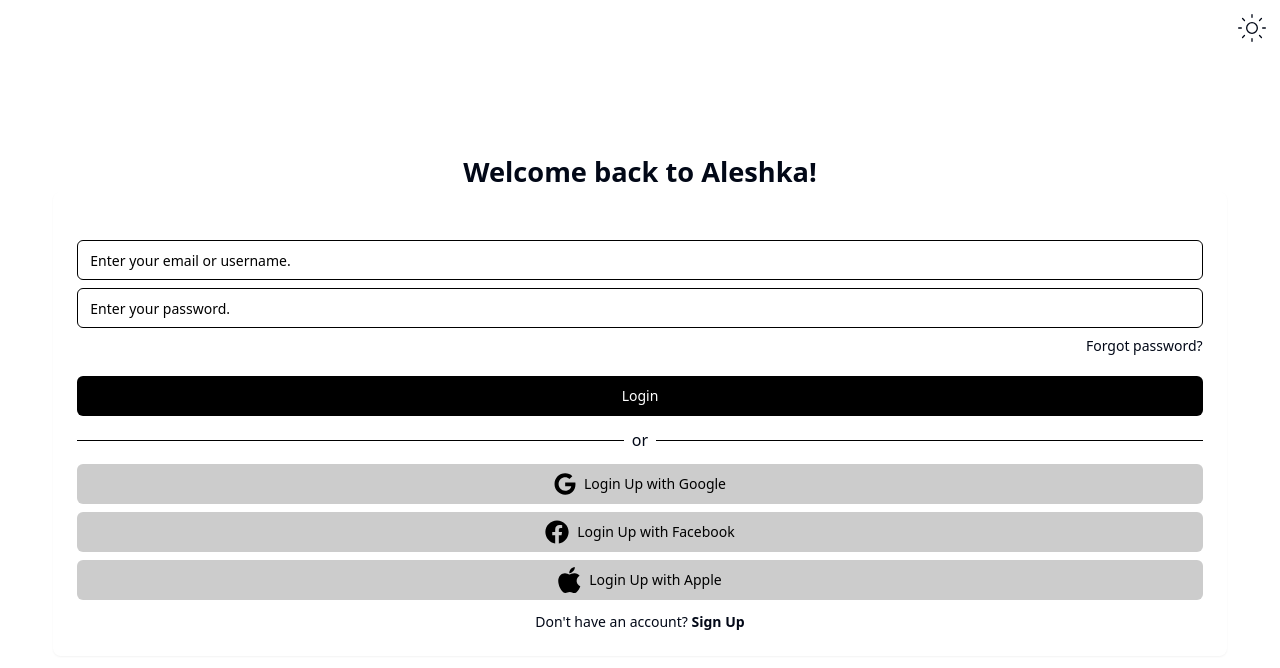
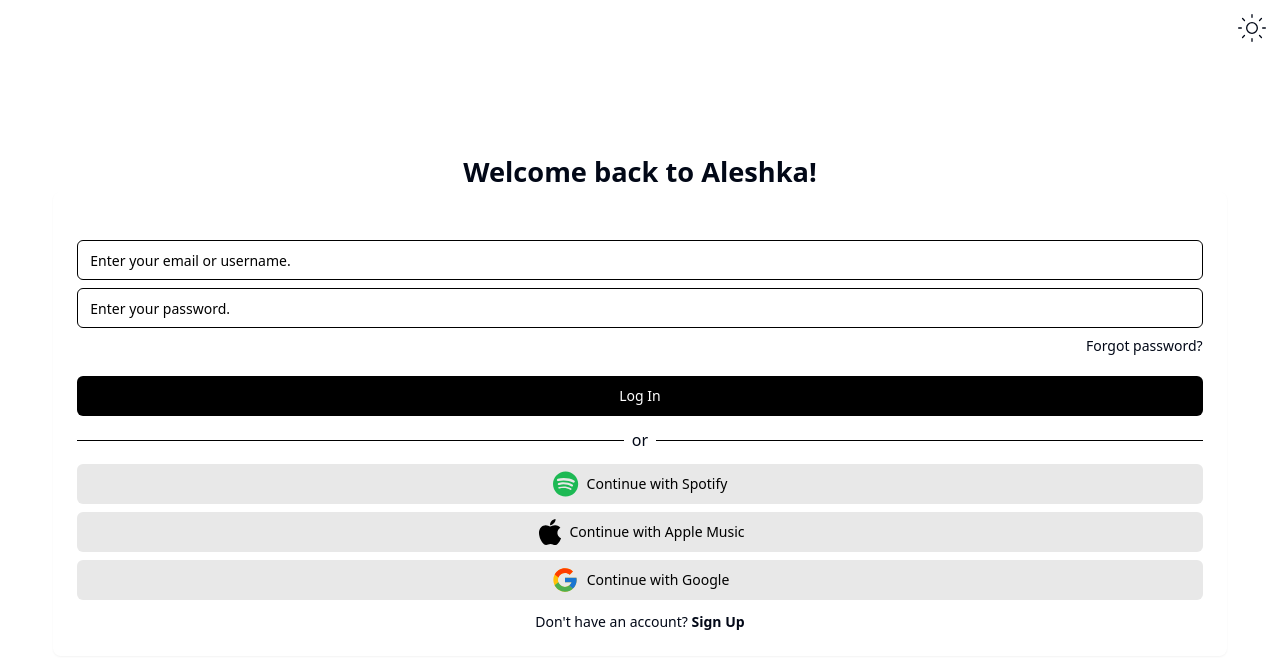
Before and after one commit to Aleshka-Music/aleshka-client, a React (Vite) app: page /login in a window 1280 px wide. Shown: the top 668 px of the page. Built offline with nearby package versions, Linux system fonts and the light colour scheme.

Commit message:
Connection Sign up and Login to server | Spotify user token login

```diff
--- a/package.json
+++ b/package.json
@@ -15,6 +15,8 @@
     "@radix-ui/react-label": "^2.1.0",
     "@radix-ui/react-separator": "^1.1.0",
     "@radix-ui/react-slot": "^1.1.0",
+    "@types/react-router-dom": "^5.3.3",
+    "axios": "^1.7.2",
     "class-variance-authority": "^0.7.0",
     "clsx": "^2.1.1",
     "lucide-react": "^0.395.0",
@@ -22,7 +24,7 @@
     "react-dom": "^18.2.0",
     "react-hook-form": "^7.52.1",
     "react-icons": "^5.2.1",
-    "react-router-dom": "^6.23.1",
+    "react-router-dom": "^6.25.1",
     "tailwind-merge": "^2.3.0",
     "tailwindcss-animate": "^1.0.7",
     "zod": "^3.23.8"
--- a/src/App.tsx
+++ b/src/App.tsx
@@ -1,4 +1,3 @@
-// import React from 'react'
 import { Route, Routes } from "react-router-dom";
 import SignUp from "./pages/SignUp/SignUp";
 import Login from "./pages/Login/Login";
@@ -8,10 +7,6 @@
   return (
     <ThemeProvider>
       <Routes>
-        {/* <Route path="/" element={<div>Landing Page</div>} /> */}
-        {/* path: "/" is for landing page */}
-
-        {/* path: "/signup" is for signup page. "/" Is momentary */}
         <Route path="/" element={<SignUp />} />
         <Route path="/login" element={<Login />} />
       </Routes>
--- a/src/pages/Login/Login.tsx
+++ b/src/pages/Login/Login.tsx
@@ -1,7 +1,15 @@
 // import React from 'react'
+// import { useEffect } from "react";
+// import {
+//   GoogleLogin,
+//   GoogleLoginResponse,
+//   GoogleLoginResponseOffline,
+// } from "react-google-login";
+// import { gapi } from "gapi-script";
 import * as z from "zod";
 import { useForm } from "react-hook-form";
 import { zodResolver } from "@hookform/resolvers/zod";
+import { loginRequest } from "./api/auth";
 import {
   Form,
   FormControl,
@@ -19,24 +27,66 @@
 import { Button } from "@/pages/SignUp/components/ui/button";
 import { Separator } from "@/pages/SignUp/components/ui/separator";
 import { ButtonSignUpWith } from "@/pages/SignUp/components/ui/button-signup-with";
-import { FaApple, FaFacebook, FaGoogle } from "react-icons/fa";
+import { FaApple, FaSpotify } from "react-icons/fa";
+import { FcGoogle } from "react-icons/fc";
+import { useEffect } from "react";
+//IMPORTS
 
-const formSchema = z
-  .object({
-    emailAddress: z.string().email(),
-    password: z.string().min(6),
-  })
+//Spotify Login
+const clientId = "794b6718e2594918a275de9ee5d55119";
+const SPOTIFY_AUTHORIZE_ENDPOINT = "https://accounts.spotify.com/authorize";
+const REDIRECT_URL_AFTER_LOGIN = "http://localhost:5173/login";
+const SPACE_DELIMITER = "%20";
+const SCOPES = ["user-read-currently-playing", "user-read-playback-state"];
+const SCOPE_URL_PARAM = SCOPES.join(SPACE_DELIMITER);
 
+const getReturnParamsFromSpotifyAuth = (hash: string) => {
+  const stringAfterHashtag = hash.substring(1);
+  const paramsInUrl = stringAfterHashtag.split("&");
+  const paramsSplitUp = paramsInUrl.reduce((acc, curr) => {
+    console.log(curr);
+    const [key, value] = curr.split("=");
+    acc[key] = value;
+    return acc;
+  }, {} as Record<string, string>);
+
+  return paramsSplitUp;
+};
+
+//Zod Validation
+const formSchema = z.object({
+  emailAddress: z.string().email(),
+  password: z.string().min(6),
+});
+
+//LOGIN
 function Login() {
+  //Zod Validation
   const form = useForm<z.infer<typeof formSchema>>({
     resolver: zodResolver(formSchema),
     defaultValues: {
       emailAddress: "",
     },
   });
-
+  //Form Submission
   const handleSubmit = (data: z.infer<typeof formSchema>) => {
     console.log(data);
+
+    const resLogin = loginRequest(data.emailAddress, data.password);
+    console.log(resLogin);
+  };
+
+  //Spotify Login
+  useEffect(() => {
+    if (window.location.hash) {
+      const { access_token, token_type, expires_in, state } =
+        getReturnParamsFromSpotifyAuth(window.location.hash);
+      console.log({ access_token, token_type, expires_in, state });
+    }
+  }, []);
+
+  const handleLogin = () => {
+    window.location.href = `${SPOTIFY_AUTHORIZE_ENDPOINT}?client_id=${clientId}&redirect_uri=${REDIRECT_URL_AFTER_LOGIN}&scope=${SCOPE_URL_PARAM}&response_type=token&show_dialog=true`;
   };
 
   return (
@@ -106,7 +156,7 @@
                   type="submit"
                   className="w-full h-10  bg-black text-white dark:bg-[#ffffff] dark:text-black hover:bg-none duration-500"
                 >
-                  Login
+                  Log In
                 </Button>
               </div>
             </form>
@@ -119,24 +169,28 @@
           </div>
           {/* Login Up with */}
           <div className="flex flex-col space-y-2 mb-0">
-            <ButtonSignUpWith className="dark:bg-[#252525] dark:text-white bg-[#cccccc] text-black">
+
+            {/* Spotify Button */}
+            <ButtonSignUpWith onClick={handleLogin} className="dark:bg-[#2c2c2c] dark:text-white bg-[#e8e8e8] text-black h-10">
               <div className="flex items-center justify-center gap-2 w-full text-start">
-                <FaGoogle size={22} />
-                Login Up with Google
+                <FaSpotify size={26} viewBox="0 0 512 512" fill="#1DB954" />
+                Continue with Spotify
               </div>
             </ButtonSignUpWith>
 
-            <ButtonSignUpWith className="dark:bg-[#252525] dark:text-white bg-[#cccccc] text-black">
-              <div className="flex items-center justify-center gap-2 w-full text-start">
-                <FaFacebook size={24} />
-                Login Up with Facebook
+            {/* Apple Music Button */}
+            <ButtonSignUpWith className="dark:bg-[#2c2c2c] dark:text-white bg-[#e8e8e8] text-black h-10">
+              <div className="flex items-center justify-center gap-1 w-full text-start">
+                <FaApple size={30} />
+                Continue with Apple Music
               </div>
             </ButtonSignUpWith>
 
-            <ButtonSignUpWith className="dark:bg-[#252525] dark:text-white bg-[#cccccc] text-black">
-              <div className="flex items-center justify-center gap-[1px] w-full text-left">
-                <FaApple size={30} viewBox="0 0 512 512" />
-                Login Up with Apple
+            {/* Google Button */}
+            <ButtonSignUpWith className="dark:bg-[#2c2c2c] dark:text-white bg-[#e8e8e8] text-black h-10">
+              <div className="flex items-center justify-center gap-2 w-full text-start">
+                <FcGoogle size={28} />
+                Continue with Google
               </div>
             </ButtonSignUpWith>
           </div>
--- /dev/null
+++ b/src/pages/Login/api/auth.tsx
@@ -0,0 +1,9 @@
+import axios from "axios";
+
+const API = "http://localhost:4000/api/auth/login"
+
+
+export const loginRequest = async (email: string, password: string) => {
+    const response = await axios.post(API, { email, password });
+    return response.data;
+}
--- a/src/pages/SignUp/SignUp.tsx
+++ b/src/pages/SignUp/SignUp.tsx
@@ -2,6 +2,7 @@
 import * as z from "zod";
 import { useForm } from "react-hook-form";
 import { zodResolver } from "@hookform/resolvers/zod";
+import { registerRequest } from "./api/auth";
 import {
   Form,
   FormControl,
@@ -21,10 +22,11 @@
 import { Button } from "@/pages/SignUp/components/ui/button";
 import { Separator } from "@/pages/SignUp/components/ui/separator";
 import { ButtonSignUpWith } from "@/pages/SignUp/components/ui/button-signup-with";
-import { FaGoogle } from "react-icons/fa";
-import { FaFacebook } from "react-icons/fa";
-import { FaApple } from "react-icons/fa";
+import { FaSpotify, FaApple } from "react-icons/fa";
+import { FcGoogle } from "react-icons/fc";
+//IMPORTS
 
+//Zod Validation
 const formSchema = z
   .object({
     emailAddress: z.string().email(),
@@ -35,7 +37,10 @@
     message: "Passwords do not match",
     path: ["passwordConfirm"],
   });
+
+//SIGNUP
 function SignUp() {
+  //Zod Validation
   const form = useForm<z.infer<typeof formSchema>>({
     resolver: zodResolver(formSchema),
     defaultValues: {
@@ -43,9 +48,14 @@
     },
   });
 
-  const handleSubmit = (data: z.infer<typeof formSchema>) => {
+  //Form Submission
+  const handleSubmit = async (data: z.infer<typeof formSchema>) => {
     console.log(data);
+
+    const resLogin = await registerRequest(data.emailAddress, data.password);
+    console.log(resLogin);
   };
+
   return (
     <div className="flex min-h-screen flex-col items-center justify-center duration-500">
       <div className="absolute right-0 top-0 p-2">
@@ -139,24 +149,27 @@
           </Form>
           {/* Sign Up with */}
           <div className="flex flex-col space-y-2 mb-0">
-            <ButtonSignUpWith className="dark:bg-[#252525] dark:text-white bg-[#cccccc] text-black">
+            {/* Spotify Button */}
+            <ButtonSignUpWith className="dark:bg-[#2c2c2c] dark:text-white bg-[#e8e8e8] text-black h-10">
               <div className="flex items-center justify-center gap-2 w-full text-start">
-                <FaGoogle size={22} />
-                Sign Up with Google
+                <FaSpotify size={26} viewBox="0 0 512 512" fill="#1DB954" />
+                Continue with Spotify
               </div>
             </ButtonSignUpWith>
 
-            <ButtonSignUpWith className="dark:bg-[#252525] dark:text-white bg-[#cccccc] text-black">
-              <div className="flex items-center justify-center gap-2 w-full text-start">
-                <FaFacebook size={24} />
-                Sign Up with Facebook
+            {/* Apple Music Button */}
+            <ButtonSignUpWith className="dark:bg-[#2c2c2c] dark:text-white bg-[#e8e8e8] text-black h-10">
+              <div className="flex items-center justify-center gap-1 w-full text-start">
+                <FaApple size={30} />
+                Continue with Apple Music
               </div>
             </ButtonSignUpWith>
 
-            <ButtonSignUpWith className="dark:bg-[#252525] dark:text-white bg-[#cccccc] text-black">
-              <div className="flex items-center justify-center gap-[1px] w-full text-left">
-                <FaApple size={30} viewBox="0 0 512 512" />
-                Sign Up with Apple
+            {/* Google Button */}
+            <ButtonSignUpWith className="dark:bg-[#2c2c2c] dark:text-white bg-[#e8e8e8] text-black h-10">
+              <div className="flex items-center justify-center gap-2 w-full text-start">
+                <FcGoogle size={28} />
+                Continue with Google
               </div>
             </ButtonSignUpWith>
           </div>
@@ -167,7 +180,7 @@
           <p className="text-sm">
             Already have an account?{" "}
             <a href="/login" className="font-bold">
-              Login
+              Log In
             </a>
           </p>
         </CardFooter>
--- /dev/null
+++ b/src/pages/SignUp/api/auth.tsx
@@ -0,0 +1,9 @@
+import axios from "axios";
+
+const API = "http://localhost:4000/api/auth/register"
+
+
+export const registerRequest = async (email: string, password: string) => {
+    const response = await axios.post(API, { email, password });
+    return response.data;
+}
--- a/src/pages/SignUp/components/ui/button-signup-with.tsx
+++ b/src/pages/SignUp/components/ui/button-signup-with.tsx
@@ -20,7 +20,7 @@
         link: "text-primary underline-offset-4 hover:underline",
       },
       size: {
-        default: "h-10 px-4 py-2",
+        default: "h-15 px-4 py-2",
         sm: "h-9 rounded-md px-3",
         lg: "h-11 rounded-md px-8",
         icon: "h-10 w-10",
```
Also changed, not shown: 1 other file (tests, documents, lock files or other folders).
